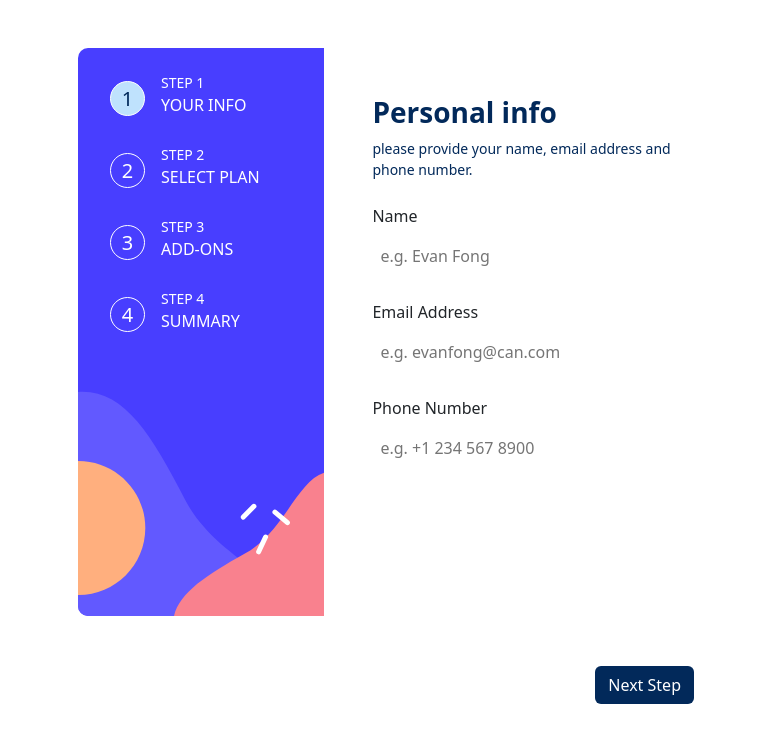
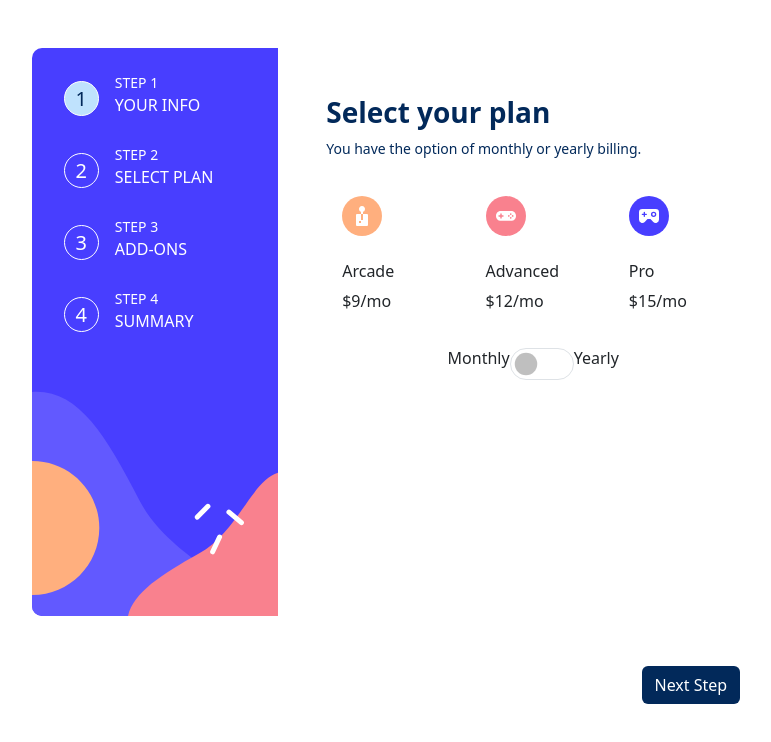
Before and after one commit to PrivDDOS/Angular-form, an Angular app: page / in a window 1280 px wide. Shown: the top 742 px of the page, without its empty margins (254-1025 px from the left). Built offline with nearby package versions, Linux system fonts and the light colour scheme.

Commit message:
Layout the 2nd step of the form

```diff
--- a/src/app/app.html
+++ b/src/app/app.html
@@ -59,7 +59,8 @@
 
   <div class="container-right w-75 h-100 py-5 ps-5">
     <form #clientForm="ngForm" (ngSubmit)="onSubmit(clientForm)" class="h-100">
-      <div *ngIf="formStep === 1" class="h-100 d-flex justify-content-center flex-column">
+      <div *ngIf="formStep === 2" class="h-100 d-flex justify-content-center flex-column">
+
         <div class="pb-2">
           <h3 class="fw-bold text-dark-blue">Personal info</h3>
           <p class="small text-dark-blue">please provide your name, email address and phone number.</p>
@@ -82,7 +83,116 @@
 
       </div>
 
+      <div *ngIf="formStep === 1" class="h-100 d-flex justify-content-center flex-column">
 
+        <div class="pb-2">
+          <h3 class="fw-bold text-dark-blue">Select your plan</h3>
+          <p class="small text-dark-blue">You have the option of monthly or yearly billing.</p>
+        </div>
+
+        <div class="d-flex flex-row w-100">
+
+          <div class="w-100 d-flex align-items-center flex-row">
+
+            <div class="d-flex flex-column justify-content-around w-140p h-160p ps-3 plan-hover">
+              <div>
+                <img src="/assets/images/icon-arcade.svg" alt="arcade" />
+              </div>
+              <div>
+                <p class="h6">Arcade</p>
+                <p>$9/mo</p>
+              </div>
+            </div>
+
+            <div class="d-flex flex-column justify-content-around w-140p h-160p ps-3 ms-3 plan-hover">
+              <div>
+                <img src="/assets/images/icon-advanced.svg" alt="advanced" />
+              </div>
+              <div>
+                <p class="h6">Advanced</p>
+                <p>$12/mo</p>
+              </div>
+            </div>
+
+            <div class="d-flex flex-column justify-content-around w-140p h-160p ps-3 ms-3 plan-hover">
+              <div>
+                <img src="/assets/images/icon-pro.svg" alt="pro" />
+              </div>
+              <div>
+                <p class="h6">Pro</p>
+                <p>$15/mo</p>
+              </div>
+            </div>
+
+          </div>
+
+        </div>
+
+        <div class="d-flex flex-row justify-content-center align-items-center w-80 h-40p">
+          <div>
+            <p class="h6">Monthly</p>
+          </div>
+            <div class="form-check form-switch">
+              <input class="form-check-input" type="checkbox" role="switch" id="flexSwitchCheckDefault">
+            </div>
+          <div>
+            <p class="h6">Yearly</p>
+          </div>
+        </div>
+
+        <div class="mt-auto align-self-end">
+          <button type="button" class="btn btn-custom text-white">Next Step</button>
+        </div>
+
+      </div>
+
+      <div *ngIf="formStep === 3" class="h-100 d-flex justify-content-center flex-column">
+
+        <div class="pb-2">
+          <h3 class="fw-bold text-dark-blue">Personal info</h3>
+          <p class="small text-dark-blue">please provide your name, email address and phone number.</p>
+        </div>
+
+        <div class="d-flex flex-column w-90">
+          <label for="name" class="pb-2">Name</label>
+          <input type="text" id="name" name="name" placeholder="e.g. Evan Fong" [(ngModel)]="clientInfo.name" required class="p-2 border-0">
+
+          <label for="name" class="pb-2 pt-4">Email Address</label>
+          <input type="text" id="name" name="name" placeholder="e.g. evanfong@can.com" [(ngModel)]="clientInfo.email" required class="p-2 border-0">
+
+          <label for="name" class="pb-2 pt-4">Phone Number</label>
+          <input type="text" id="name" name="name" placeholder="e.g. +1 234 567 8900" [(ngModel)]="clientInfo.phoneNum" required class="p-2 border-0">
+        </div>
+
+        <div class="mt-auto align-self-end">
+          <button type="button" class="btn btn-custom text-white">Next Step</button>
+        </div>
+
+      </div>
+
+      <div *ngIf="formStep === 4" class="h-100 d-flex justify-content-center flex-column">
+
+        <div class="pb-2">
+          <h3 class="fw-bold text-dark-blue">Personal info</h3>
+          <p class="small text-dark-blue">please provide your name, email address and phone number.</p>
+        </div>
+
+        <div class="d-flex flex-column w-90">
+          <label for="name" class="pb-2">Name</label>
+          <input type="text" id="name" name="name" placeholder="e.g. Evan Fong" [(ngModel)]="clientInfo.name" required class="p-2 border-0">
+
+          <label for="name" class="pb-2 pt-4">Email Address</label>
+          <input type="text" id="name" name="name" placeholder="e.g. evanfong@can.com" [(ngModel)]="clientInfo.email" required class="p-2 border-0">
+
+          <label for="name" class="pb-2 pt-4">Phone Number</label>
+          <input type="text" id="name" name="name" placeholder="e.g. +1 234 567 8900" [(ngModel)]="clientInfo.phoneNum" required class="p-2 border-0">
+        </div>
+
+        <div class="mt-auto align-self-end">
+          <button type="button" class="btn btn-custom text-white">Next Step</button>
+        </div>
+
+      </div>
 
     </form>
   </div>
--- a/src/styles.scss
+++ b/src/styles.scss
@@ -23,6 +23,10 @@
   background-color: var(--blue-950) !important;
 }
 
+.border-purple {
+  color: var(--purple-600) !important;
+}
+
 .image-container {
   position: relative;
 }
@@ -38,6 +42,32 @@
   width: 40%;
 }
 
+.w-140p {
+  width: 140px;
+}
+
 .w-90 {
   width: 90%;
 }
+
+.h-40p {
+  height: 40px;
+}
+
+.h-160p {
+  height: 160px;
+}
+
+.plan-hover {
+  cursor: pointer;
+}
+
+.plan-hover:hover {
+  border: 1px solid var(--purple-600);
+  border-radius: 8px;
+}
+
+.form-switch .form-check-input {
+  width: 4em !important;
+  height: 2em;
+}
```
